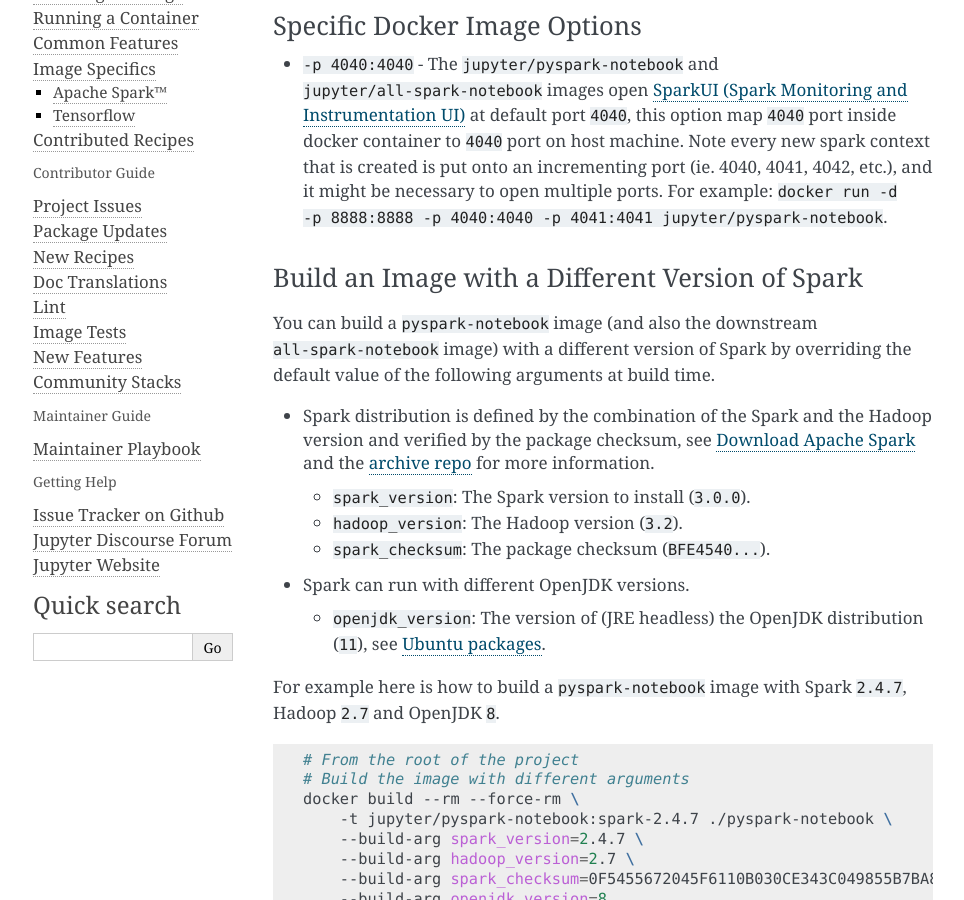
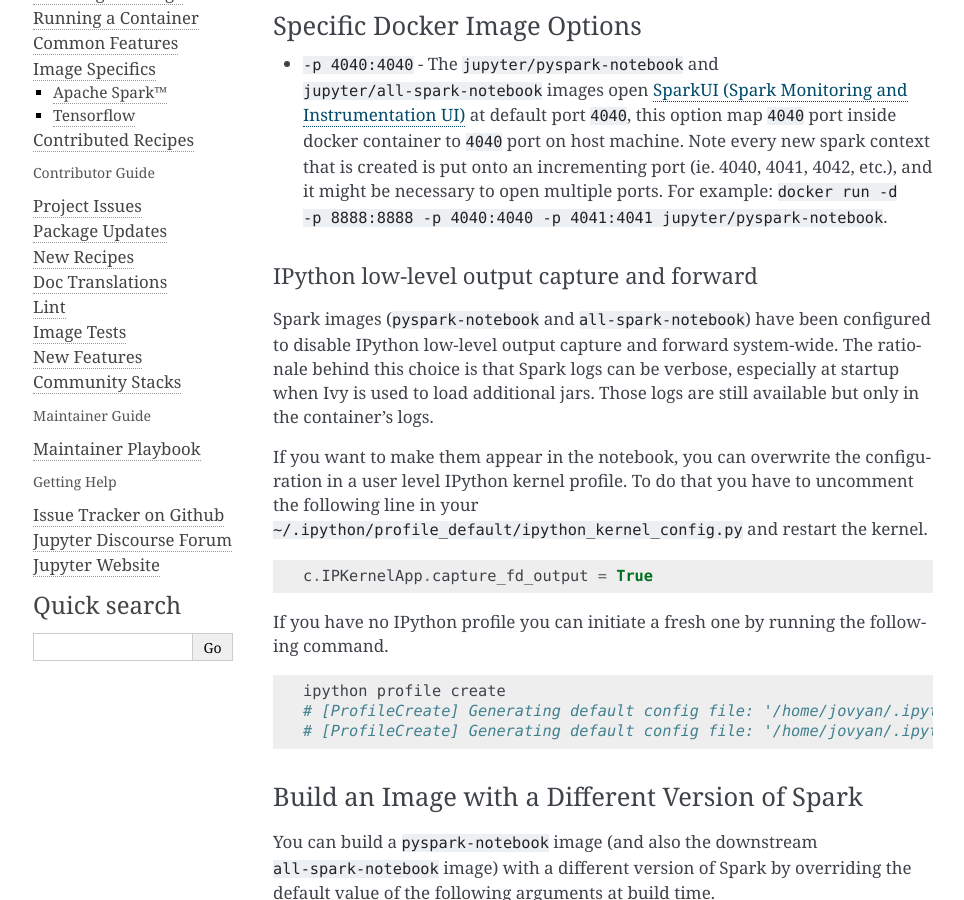
Before and after one commit to jupyter/docker-stacks, a Sphinx documentation site: the page built from docs/using/specifics.md, in a window 1280 px wide and 900 px high, scrolled down 272 px. Shown: the whole window, without its empty margins (147-1111 px from the left). Built offline with Sphinx 7.4.7, drawn with Linux system fonts in a browser that asks for light colours.

Commit message:
IPython low-level output capture and forward documentation

````diff
--- a/docs/using/specifics.md
+++ b/docs/using/specifics.md
@@ -11,6 +11,27 @@
   this option map `4040` port inside docker container to `4040` port on host machine.
   Note every new spark context that is created is put onto an incrementing port (ie. 4040, 4041, 4042, etc.), and it might be necessary to open multiple ports.
   For example: `docker run -d -p 8888:8888 -p 4040:4040 -p 4041:4041 jupyter/pyspark-notebook`.
+
+#### IPython low-level output capture and forward
+
+Spark images (`pyspark-notebook` and `all-spark-notebook`) have been configured to disable IPython low-level output capture and forward system-wide.
+The rationale behind this choice is that Spark logs can be verbose, especially at startup when Ivy is used to load additional jars.
+Those logs are still available but only in the container's logs.
+
+If you want to make them appear in the notebook, you can overwrite the configuration in a user level IPython kernel profile.
+To do that you have to uncomment the following line in your `~/.ipython/profile_default/ipython_kernel_config.py` and restart the kernel.
+
+```Python
+c.IPKernelApp.capture_fd_output = True
+```
+
+If you have no IPython profile you can initiate a fresh one by running the following command.
+
+```bash
+ipython profile create
+# [ProfileCreate] Generating default config file: '/home/jovyan/.ipython/profile_default/ipython_config.py'
+# [ProfileCreate] Generating default config file: '/home/jovyan/.ipython/profile_default/ipython_kernel_config.py'
+```
 
 ### Build an Image with a Different Version of Spark
 
````
